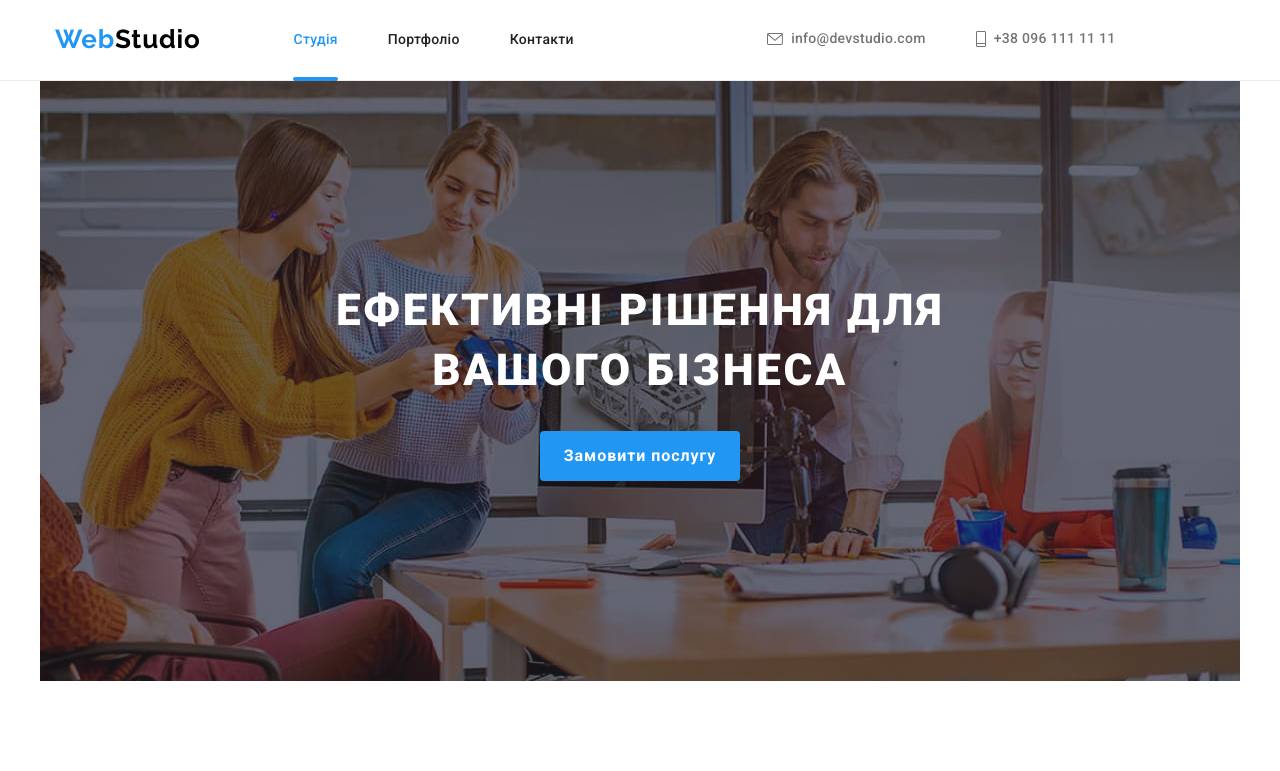
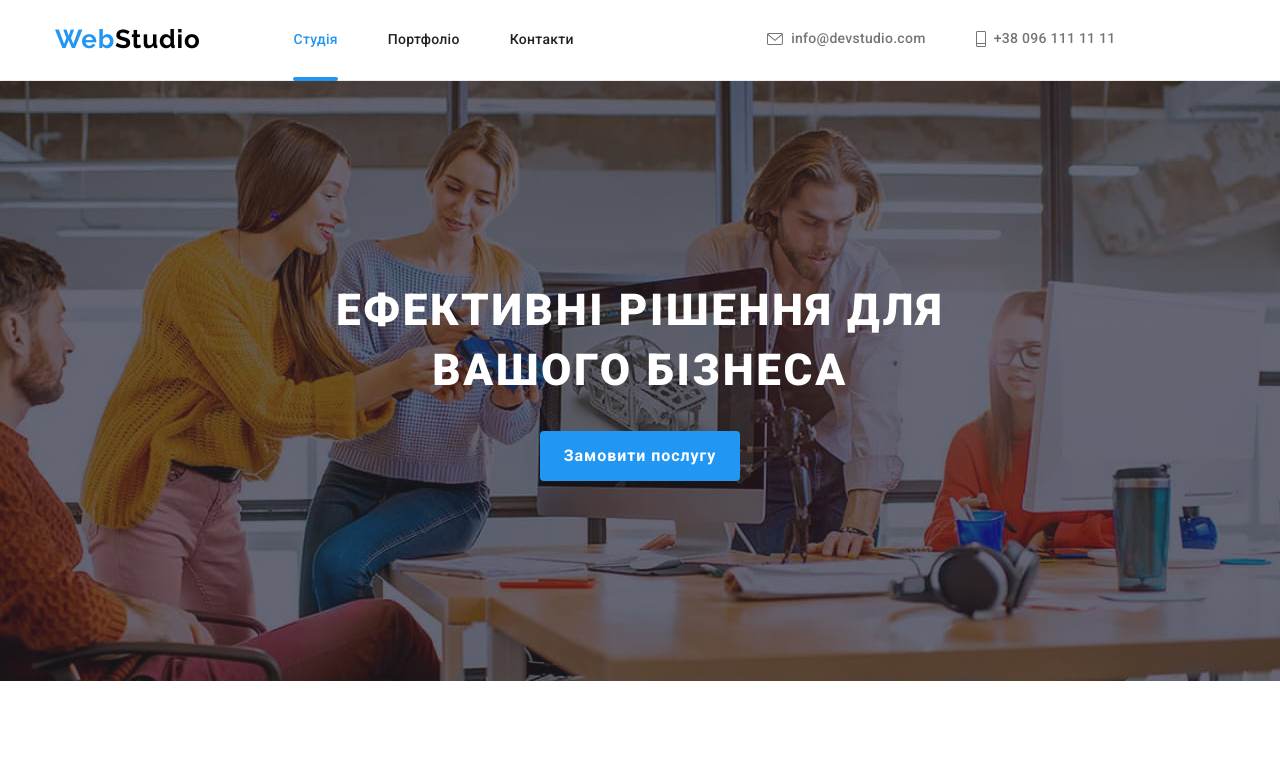
Before and after one commit to Maremamare/goit-markup-hw-08, a plain HTML site: page index.html in a window 1280 px wide. Shown: the top 771 px of the page. Drawn offline with nearby package versions, Linux system fonts and the light colour scheme.

Commit message:
Виправлення

```diff
--- a/sass/components/_modal.scss
+++ b/sass/components/_modal.scss
@@ -10,16 +10,20 @@
 
 .modal {
 	position: absolute;
-	min-width: 450px;
+	top: 50%;
+	left: 50%;
+	padding: 40px;
+	width: calc(100% - 30px);
 	min-height: 609px;
+
+	@include tablet {
+		max-width: 450px;
+	}
 
 	@include desktop {
 		width: 528px;
 		min-height: 581px;
 	}
-	top: 50%;
-	left: 50%;
-	padding: 40px;
 
 	background-color: var(--bg-color);
 	box-shadow: 0px 1px 3px rgba(0, 0, 0, 0.12), 0px 1px 1px rgba(0, 0, 0, 0.14), 0px 2px 1px rgba(0, 0, 0, 0.2);
@@ -163,10 +167,14 @@
 	display: flex;
 	align-items: center;
 
-	@include font(null, 12px, 1.16, null, 0.03em);
+	@include font(null, 10px, 1.16, null, 0.03em);
+
+	@include tablet {
+		@include font(null, 12px, 1.16, null, 0.03em);
+	}
 
 	@include desktop {
-		@include font(null, 14px, 1.7, null, 0.03em);
+		@include font(null, 12px, 1.7, null, 0.03em);
 	}
 
 	color: var(--text-color);
@@ -208,10 +216,14 @@
 }
 
 .modal-form__contract {
-	@include font(null, 12px, 1.16, null, 0.03em);
+	@include font(null, 10px, 1.16, null, 0.03em);
+
+	@include tablet {
+		@include font(null, 12px, 1.16, null, 0.03em);
+	}
 
 	@include desktop {
-		@include font(null, 14px, 1.7, null, 0.03em);
+		@include font(null, 12px, 1.7, null, 0.03em);
 	}
 	color: var(--accent-color);
 }
--- a/sass/layout/_footer-mailing.scss
+++ b/sass/layout/_footer-mailing.scss
@@ -1,4 +1,5 @@
 .mailing {
+	width: 100%;
 	@include desktop {
 		margin-left: 93px;
 	}
@@ -15,14 +16,19 @@
 }
 
 .mailing-form__text {
-	min-width: 450px;
+	width: 100%;
 	height: 50px;
 	padding-left: 16px;
 	margin-bottom: 20px;
 
+	@include tablet {
+		max-width: 450px;
+	}
+
 	@include desktop {
 		min-width: 358px;
 		margin-right: 12px;
+		margin-bottom: 0;
 	}
 
 	resize: none;
--- a/sass/layout/_hero.scss
+++ b/sass/layout/_hero.scss
@@ -27,7 +27,7 @@
 	}
 
 	@include desktop {
-		max-width: 1200px;
+		max-width: 1600px;
 		height: 600px;
 		padding: 200px 0;
 		background-image: linear-gradient(rgba(47, 48, 58, 0.4), rgba(47, 48, 58, 0.4)), url(../images/img-bg-hero.jpg);
--- a/sass/portfolio/_portfolio-list-projects.scss
+++ b/sass/portfolio/_portfolio-list-projects.scss
@@ -31,10 +31,6 @@
 .projects-list__wrap {
 	position: relative;
 	overflow: hidden;
-
-	@include tablet {
-		flex-grow: 1;
-	}
 }
 
 .projects-list__over {
@@ -65,6 +61,9 @@
 	border-bottom: 1px solid #eeeeee;
 
 	padding: 20px 24px;
+	@include tablet {
+		flex-grow: 1;
+	}
 }
 
 .projects-list__subtitle {
```
Also changed, not shown: css/main.css, css/main.min.css, 2 other files.
